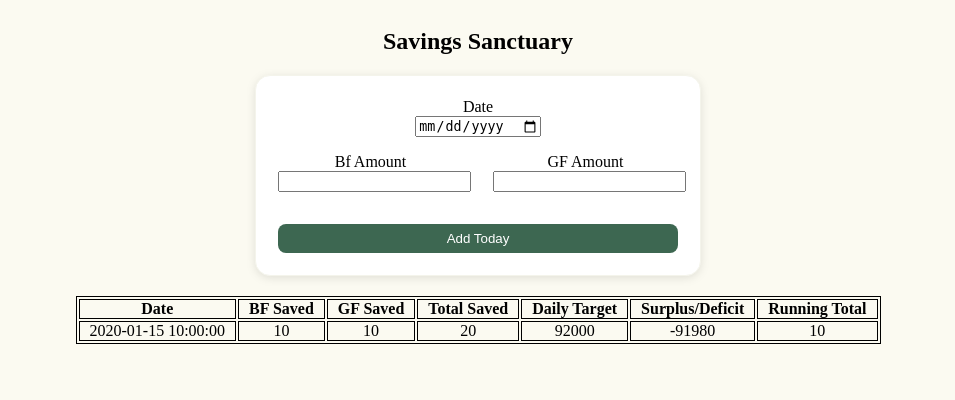
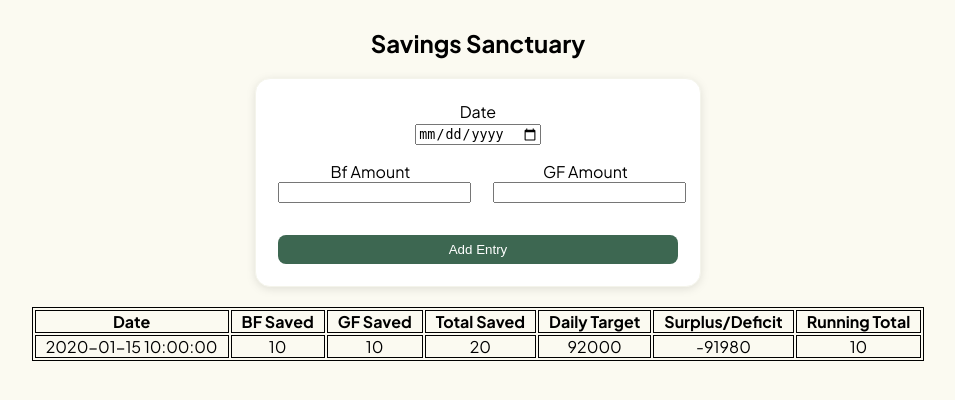
Before and after one commit to rwih21/savings-sanctuary, a Flask app: page / in a window 1280 px wide. Shown: the top 400 px of the page, without its empty margins (162-1117 px from the left). Run offline with Flask 3, Linux system fonts and the light colour scheme; tables that the repository leaves empty hold one stand-in row (values such as "Sample post").

Commit message:
font change, update button, test data

```diff
--- a/templates/base.html
+++ b/templates/base.html
@@ -5,6 +5,9 @@
     <meta name="viewport" content="width=device-width, initial-scale=1.0">
     <meta http-equiv="X-UA-Compatible" content="ie-edge">
     <link rel="stylesheet" href="{{ url_for('static', filename='css/main.css') }}">
+    <link rel="preconnect" href="https://fonts.googleapis.com">
+    <link rel="preconnect" href="https://fonts.gstatic.com" crossorigin>
+    <link href="https://fonts.googleapis.com/css2?family=Plus+Jakarta+Sans:ital,wght@0,200..800;1,200..800&display=swap" rel="stylesheet">
     {% block head %}{% endblock %}
 </head>
 <body>
--- a/templates/index.html
+++ b/templates/index.html
@@ -22,7 +22,7 @@
 
 
 
-        <input type="submit" value="Add Today" class="submitBtn"> <br>
+        <input type="submit" value="Add Entry" class="submitBtn"> <br>
     </form>
 </div>
 
@@ -53,7 +53,10 @@
 </div>
 
 <style>
+
+
     body {
+        font-family: "Plus Jakarta Sans", sans-serif;
         display: flex;
         justify-content: center;
         flex-direction: column;
```
Also changed, not shown: 1 other file.
